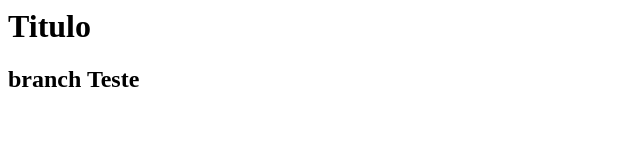
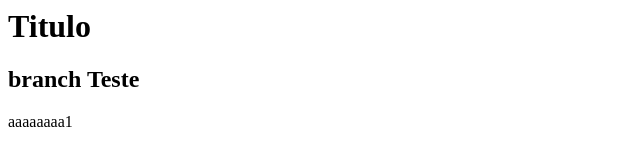
Before and after one commit to caiodsj/teste, a plain HTML site: page index.html in a window 1280 px wide. Shown: the full height of the page, 0-640 px from the left. Drawn offline with Linux system fonts and the light colour scheme.

Commit message:
cherry pic

```diff
--- a/index.html
+++ b/index.html
@@ -1,2 +1,3 @@
 <h1>Titulo</h1>
 <h2>branch Teste</h2>
+<p>aaaaaaaa1</a>
```
